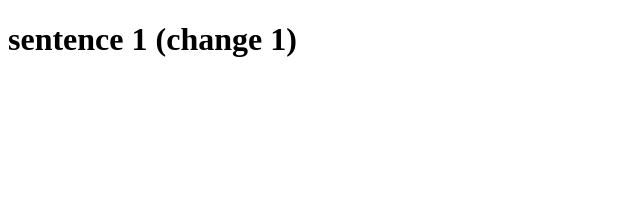
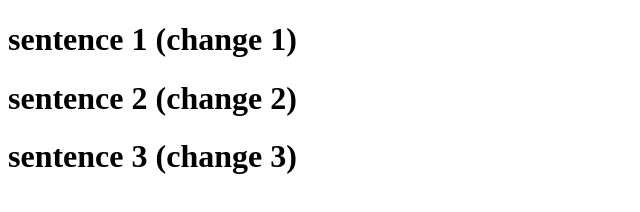
Before and after one commit to karthikgeek1/abc, a plain HTML site: page index.html in a window 1280 px wide. Shown: the whole page, without its empty margins (0-640 px from the left). Drawn offline with Linux system fonts and the light colour scheme.

Commit message:
change 3

```diff
--- a/index.html
+++ b/index.html
@@ -8,5 +8,7 @@
 </head>
 <body>
     <h1>sentence 1 (change 1)</h1>
+    <h1>sentence 2 (change 2)</h1>
+    <h1>sentence 3 (change 3)</h1>
 </body>
 </html>
```
Also changed, not shown: index.js (added).
